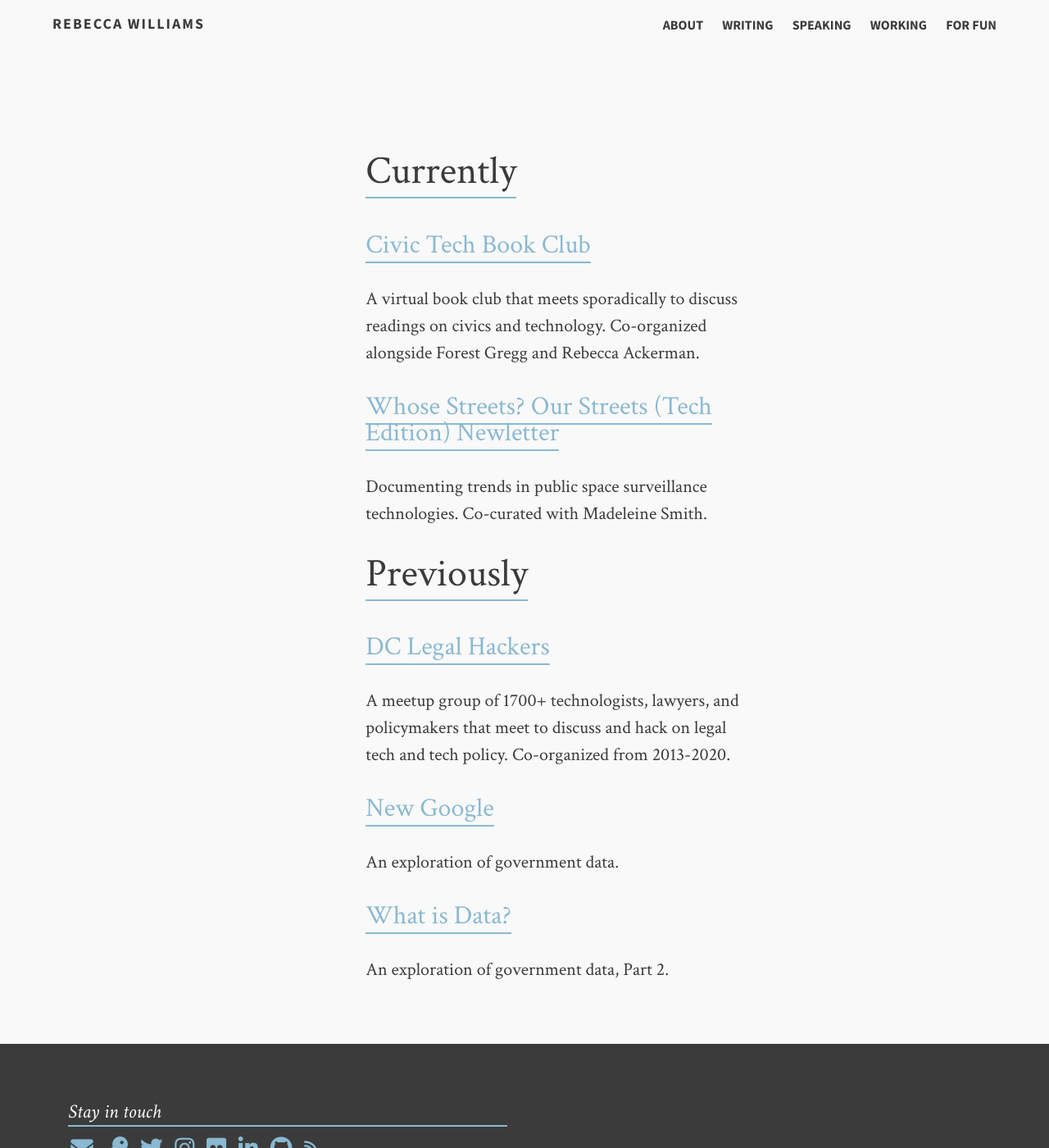
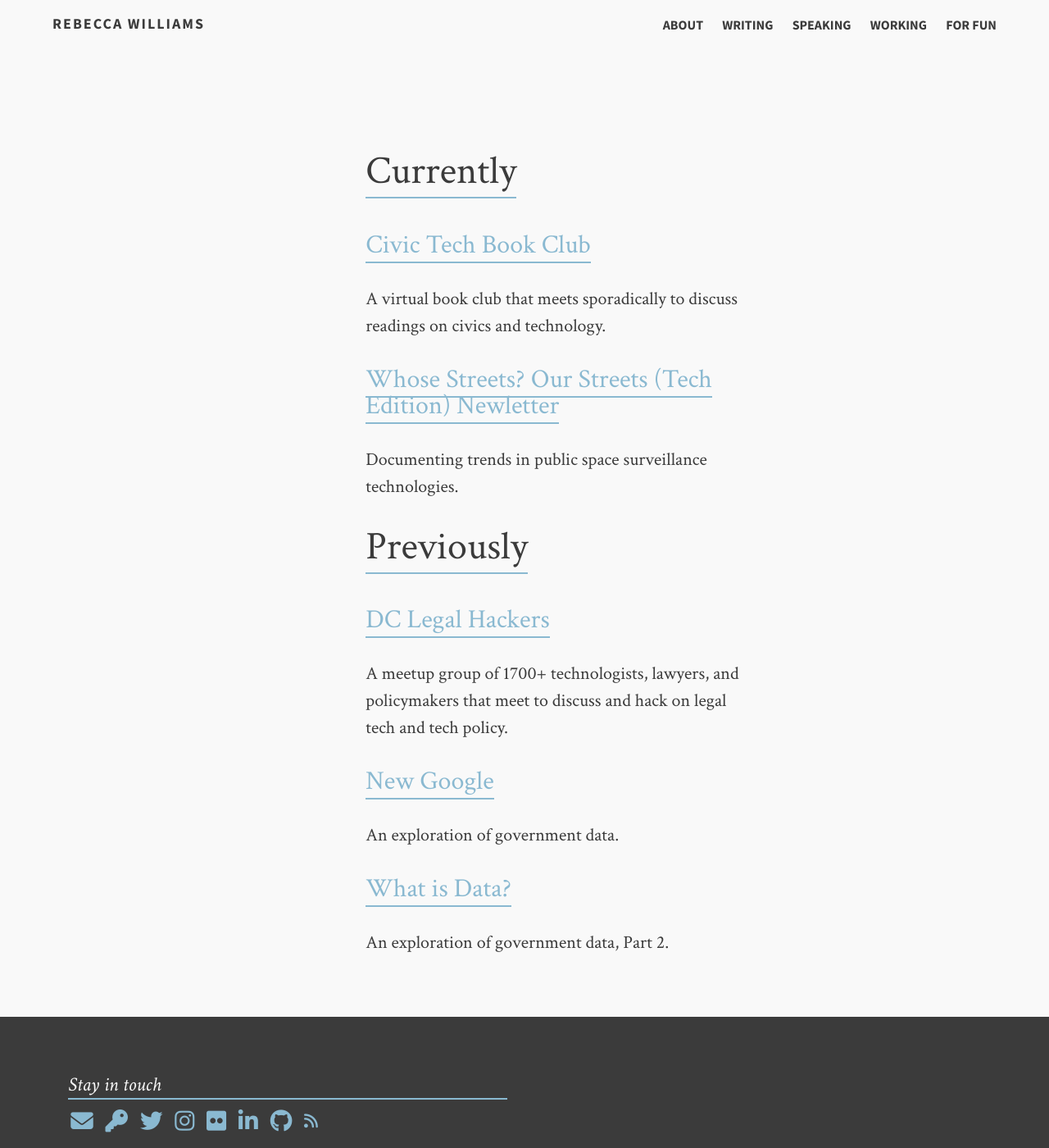
Before and after one commit to rebeccawilliams/rebeccawilliams.us, a Jekyll site: the page built from fun.md, in a window 1280 px wide and 1400 px high. Shown: the whole window at 82% size. Built offline with Jekyll 4.4.1, drawn with Linux system fonts in a browser that asks for light colours; nearby versions of some CDN libraries.

Commit message:
Update fun.html

```diff
--- a/_layouts/fun.html
+++ b/_layouts/fun.html
@@ -6,12 +6,12 @@
               <ol class="post-list">
                  <lh><h2><span class="bb">Currently</a></span></h2></lh>
                  <p><h3><span class="bb"><a href=//civictechbook.club>Civic Tech Book Club</a></span></h3></p>
-	         <p>A virtual book club that meets sporadically to discuss readings on civics and technology. Co-organized alongside Forest Gregg and Rebecca Ackerman.</p>
+	         <p>A virtual book club that meets sporadically to discuss readings on civics and technology.</p>
 		 <p><h3><span class="bb"><a href=//whosestreets.substack.com>Whose Streets? Our Streets (Tech Edition) Newletter</a></span></h3></p>
-		 <p>Documenting trends in public space surveillance technologies. Co-curated with Madeleine Smith.</p>
+		 <p>Documenting trends in public space surveillance technologies.</p>
 		  <lh><h2><span class="bb">Previously</a></span></h2></lh>
 		  <p><h3><span class="bb"><a href=//www.meetup.com/dclegalhackers/>DC Legal Hackers</a></span></h3></p>
-<p>A meetup group of 1700+ technologists, lawyers, and policymakers that meet to discuss and hack on legal tech and tech policy. Co-organized from 2013-2020.</p>
+<p>A meetup group of 1700+ technologists, lawyers, and policymakers that meet to discuss and hack on legal tech and tech policy.</p>
 <p><h3><span class="bb"><a href=http://rebeccawilliams.github.io/newgoogle/>New Google</a></span></h3></p>
 <p>An exploration of government data.</p>
 	          <p><h3><span class="bb"><a href=//whatisdata.info>What is Data?</a></span></h3></p>
```
